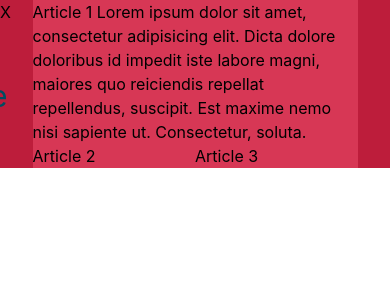
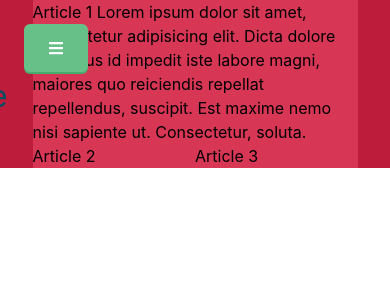
Before and after one commit to thetwit4u/Pelckmans-memoria-demo, a Next.js app: page /startpagina/default in a window 390 px wide. Both pictures are taken after a click on the icon 119 px from the left and 21 px from the top of the page. Shown: the top 300 px of the page. Built offline with nearby package versions, Linux system fonts and the light colour scheme.

Commit message:
feat: add hamburger button

```diff
--- a/pages/startpagina/default.tsx
+++ b/pages/startpagina/default.tsx
@@ -4,7 +4,7 @@ import React from 'react';
 import classNames from 'classnames';
 import Image from 'next/image';
 import Link from 'next/link';
-import { FaAngleLeft, FaTimes } from 'react-icons/fa';
+import { FaAngleLeft, FaBars, FaTimes } from 'react-icons/fa';
 import { Button } from '@components';
 
 const Default: NextPage = () => {
@@ -21,11 +21,13 @@ const Default: NextPage = () => {
       </Head>
 
       <main className='flex justify-end mx-auto'>
-        {/* navigation bar */}
         {!showMenu && (
-          <div className='absolute left-0' onClick={handleMenu}>
-            X
-          </div>
+          <button
+            className='absolute top-6 left-6 py-4 px-6 bg-secondary hover:bg-secondary-dark rounded-md border-0 shadow-button-homepage hover:shadow-button-homepage-hover transition-all hover:translate-y-px'
+            onClick={handleMenu}
+          >
+            <FaBars className='text-white text-md' />
+          </button>
         )}
         <div
           className={classNames(
```
